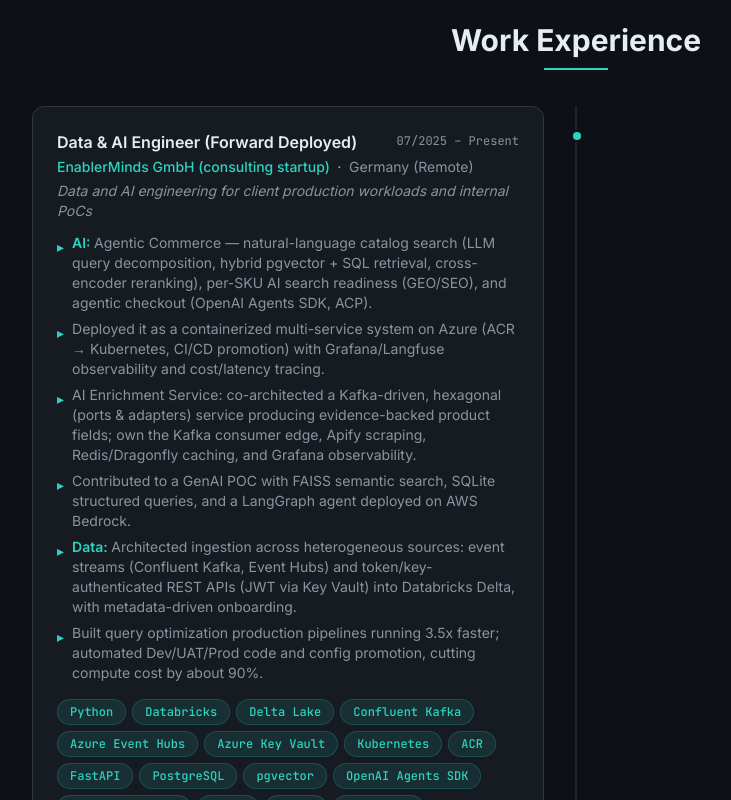
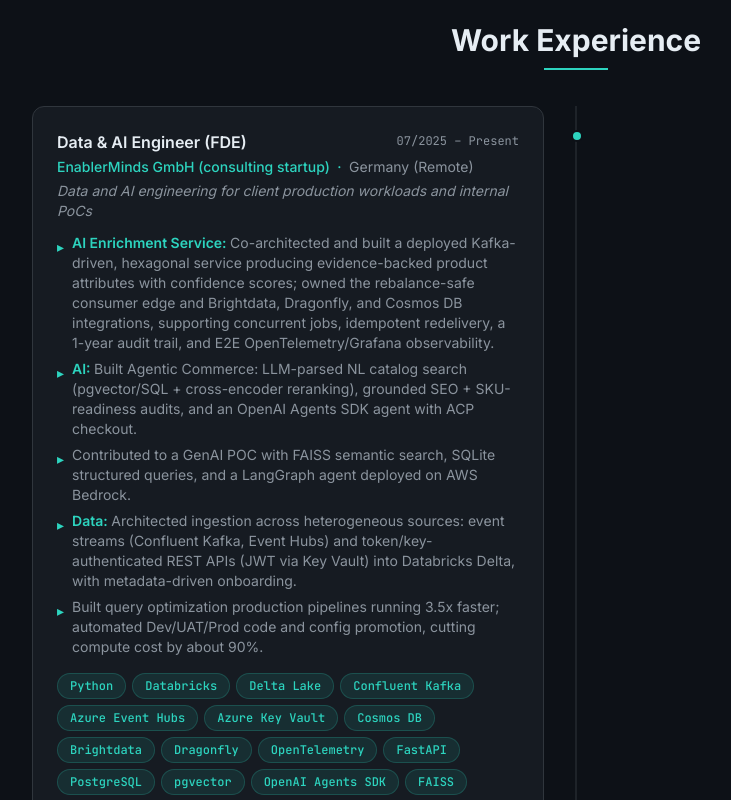
Before and after one commit to Shrinidhibhat87/Shrinidhibhat87.github.io, a React (Vite) app: page / in a window 1280 px wide. Shown: the part 1400-2200 px from the top of the page, without its empty margins (64-795 px from the left). Built offline with nearby package versions, Linux system fonts and the light colour scheme.

Commit message:
feat: update EnablerMinds role, skills and About intro

```diff
--- a/src/components/About.jsx
+++ b/src/components/About.jsx
@@ -11,7 +11,7 @@
 // Bio bullet points — edit this array to update the About Me text.
 // Each entry is one paragraph. Content sourced from references/resume.tex.
 const BIO_POINTS = [
-  "I'm Shrinidhi, most people call me Shri. I'm a Data & AI Engineer at EnablerMinds GmbH, a consulting startup where I build production-ready data and AI systems for client engagements and internal PoCs.",
+  "I'm Shrinidhi, most people call me Shri. I'm a Data & AI Engineer (Forward Deployed) at EnablerMinds GmbH, a consulting startup where I build production-ready data and AI systems for client engagements and internal PoCs.",
   "My work spans streaming pipelines, Databricks, model-serving APIs, CI/CD, observability, agentic AI solutions, and stakeholder-facing delivery.",
   "I enjoy startup and fast-paced environments where engineers take ownership from problem framing to production delivery.",
   "I collaborate with international teams in English and bring basic conversational German.",
--- a/src/data/experience.js
+++ b/src/data/experience.js
@@ -17,20 +17,22 @@
 
 export const experiences = [
   {
-    title: "Data & AI Engineer (Forward Deployed)",
+    title: "Data & AI Engineer (FDE)",
     company: "EnablerMinds GmbH (consulting startup)",
     location: "Germany (Remote)",
     period: "07/2025 – Present",
     topic: "Data and AI engineering for client production workloads and internal PoCs",
-    techStack: ["Python", "Databricks", "Delta Lake", "Confluent Kafka", "Azure Event Hubs", "Azure Key Vault", "Kubernetes", "ACR", "FastAPI", "PostgreSQL", "pgvector", "OpenAI Agents SDK", "Redis/Dragonfly", "Apify", "FAISS", "LangGraph", "AWS Bedrock", "Langfuse", "Grafana", "CI/CD"],
-    // Bullets are grouped: the AI-side work first, then the Data-platform work.
+    techStack: ["Python", "Databricks", "Delta Lake", "Confluent Kafka", "Azure Event Hubs", "Azure Key Vault", "Cosmos DB", "Brightdata", "Dragonfly", "OpenTelemetry", "FastAPI", "PostgreSQL", "pgvector", "OpenAI Agents SDK", "FAISS", "LangGraph", "AWS Bedrock", "Grafana", "CI/CD"],
+    // Bullets order: AI Enrichment Service first, then AI work, GenAI POC, then Data-platform work.
     points: [
       {
+        label: "AI Enrichment Service",
+        text: "Co-architected and built a deployed Kafka-driven, hexagonal service producing evidence-backed product attributes with confidence scores; owned the rebalance-safe consumer edge and Brightdata, Dragonfly, and Cosmos DB integrations, supporting concurrent jobs, idempotent redelivery, a 1-year audit trail, and E2E OpenTelemetry/Grafana observability.",
+      },
+      {
         label: "AI",
-        text: "Agentic Commerce — natural-language catalog search (LLM query decomposition, hybrid pgvector + SQL retrieval, cross-encoder reranking), per-SKU AI search readiness (GEO/SEO), and agentic checkout (OpenAI Agents SDK, ACP).",
+        text: "Built Agentic Commerce: LLM-parsed NL catalog search (pgvector/SQL + cross-encoder reranking), grounded SEO + SKU-readiness audits, and an OpenAI Agents SDK agent with ACP checkout.",
       },
-      "Deployed it as a containerized multi-service system on Azure (ACR → Kubernetes, CI/CD promotion) with Grafana/Langfuse observability and cost/latency tracing.",
-      "AI Enrichment Service: co-architected a Kafka-driven, hexagonal (ports & adapters) service producing evidence-backed product fields; own the Kafka consumer edge, Apify scraping, Redis/Dragonfly caching, and Grafana observability.",
       "Contributed to a GenAI POC with FAISS semantic search, SQLite structured queries, and a LangGraph agent deployed on AWS Bedrock.",
       {
         label: "Data",
--- a/src/data/skills.js
+++ b/src/data/skills.js
@@ -18,15 +18,15 @@
   },
   {
     category: "AI & Agents",
-    skills: ["LangGraph", "AWS Bedrock", "FAISS", "OpenRouter", "Vision Transformers", "SAM", "GLIP", "VAE", "Mask2Former", "VLMs", "LLaVA", "3DETR"],
+    skills: ["LangGraph", "AWS Bedrock", "FAISS", "OpenRouter", "pydantic-ai", "vLLM", "Ollama", "Presidio", "Vision Transformers", "SAM", "GLIP", "VAE", "Mask2Former", "VLMs", "LLaVA", "3DETR"],
   },
   {
     category: "Data Engineering",
-    skills: ["Databricks", "Delta Lake", "Azure Data Factory", "Confluent Kafka", "Apache Kafka", "Apache Spark", "Metadata-driven Ingestion", "PostgreSQL"],
+    skills: ["Databricks", "Delta Lake", "Azure Data Factory", "Confluent Kafka", "Apache Kafka", "Apache Spark", "Metadata-driven Ingestion", "PostgreSQL", "Cosmos DB", "Brightdata"],
   },
   {
     category: "MLOps",
-    skills: ["Weights & Biases", "TensorBoard", "Prometheus", "Grafana", "ONNXRuntime", "TVM"],
+    skills: ["Weights & Biases", "TensorBoard", "Prometheus", "Grafana", "OpenTelemetry", "ONNXRuntime", "TVM"],
   },
   {
     category: "Backend & Infrastructure",
```
